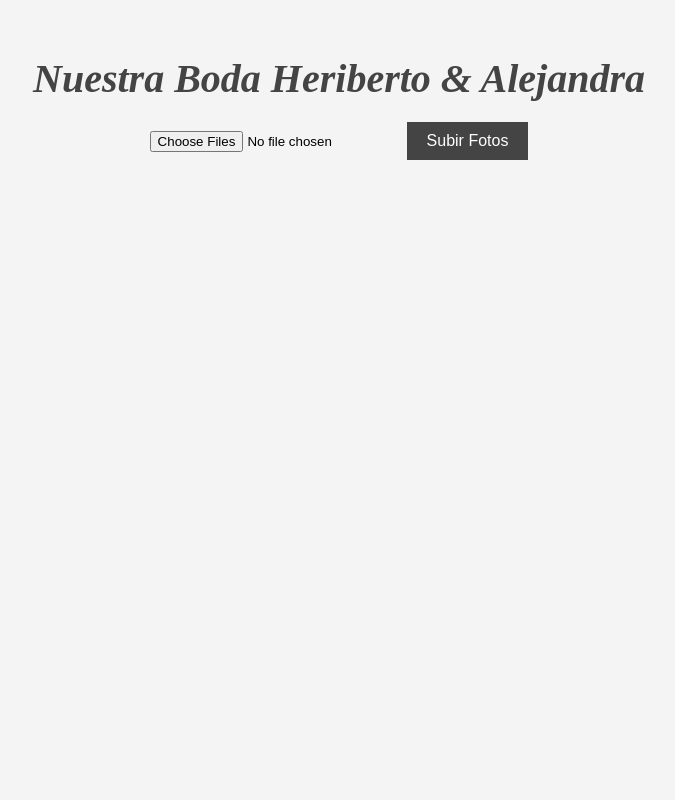
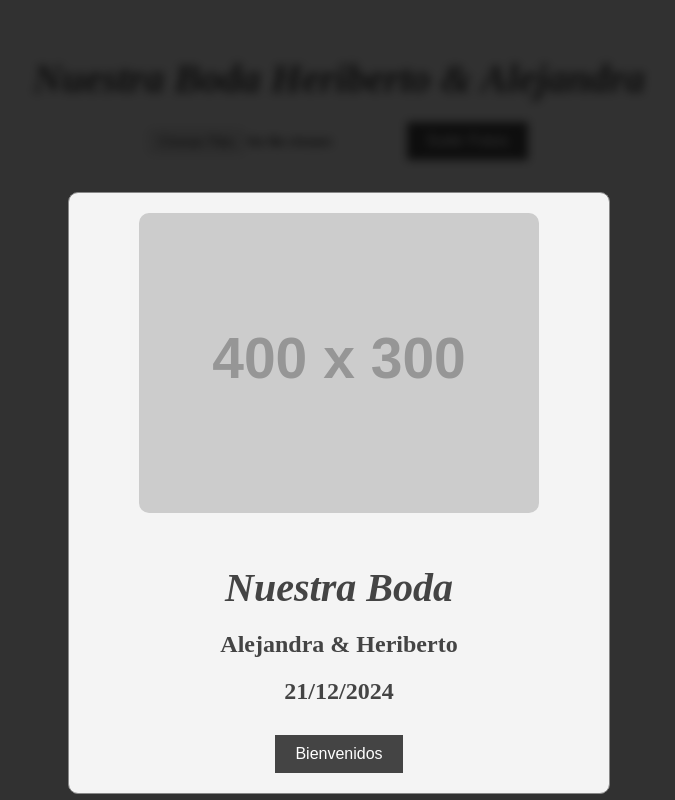
Before and after one commit to Ernestovsosa1016/bodaha, a website: page index.html in a window 1280 px wide. Shown: the whole page, without its empty margins (301-976 px from the left). Drawn offline with Linux system fonts and the light colour scheme; no server answers; placeholder pictures from the web are drawn by us.

Commit message:
Update index.html

```diff
--- a/index.html
+++ b/index.html
@@ -66,9 +66,66 @@
         .alert.show {
             display: block;
         }
+        .modal {
+            display: none;
+            position: fixed;
+            z-index: 2000;
+            left: 0;
+            top: 0;
+            width: 100%;
+            height: 100%;
+            overflow: auto;
+            background-color: rgba(0, 0, 0, 0.8);
+        }
+        .modal-content {
+            background-color: #f4f4f4;
+            margin: 15% auto;
+            padding: 20px;
+            border: 1px solid #888;
+            width: 80%;
+            max-width: 500px;
+            text-align: center;
+            border-radius: 10px;
+        }
+        .modal-content h1, .modal-content h2 {
+            color: #444;
+            margin-bottom: 10px;
+        }
+        .modal-content img {
+            width: 100%;
+            max-width: 400px;
+            height: auto;
+            margin-bottom: 20px;
+            border-radius: 10px;
+        }
+        .modal-content button {
+            background-color: #444;
+            color: #fff;
+            padding: 10px 20px;
+            border: none;
+            cursor: pointer;
+            font-size: 1em;
+            margin-top: 20px;
+        }
+        .modal-content button:hover {
+            background-color: #666;
+        }
+        .blurred {
+            filter: blur(5px);
+        }
     </style>
 </head>
 <body>
+    <div id="modal" class="modal">
+        <div class="modal-content">
+            <img src="https://via.placeholder.com/400x300.png?text=Boda" alt="Boda">
+            <h1>Nuestra Boda</h1>
+            <h2>Alejandra & Heriberto</h2>
+            <h2>21/12/2024</h2>
+            <button onclick="closeModal()">Bienvenidos</button>
+        </div>
+    </div>
+    <div id="content" class="content">
         <h1><em>Nuestra Boda Heriberto & Alejandra</em></h1>
         <form class="upload-form" id="uploadForm">
             <input type="file" id="fileInput" accept="image/*" multiple required>
@@ -76,8 +133,19 @@
         </form>
         <div id="alert" class="alert">Agradecemos que compartas con nosotros este momento.</div>
         <div class="gallery" id="gallery"></div>
+    </div>
 
     <script>
+        window.onload = function() {
+            document.getElementById('modal').style.display = 'block';
+            document.getElementById('content').classList.add('blurred');
+        }
+
+        function closeModal() {
+            document.getElementById('modal').style.display = 'none';
+            document.getElementById('content').classList.remove('blurred');
+        }
+
         document.getElementById('uploadForm').addEventListener('submit', function(event) {
             event.preventDefault();
             let fileInput = document.getElementById('fileInput');
```
Lines whose indentation alone changed are shown as unchanged.
